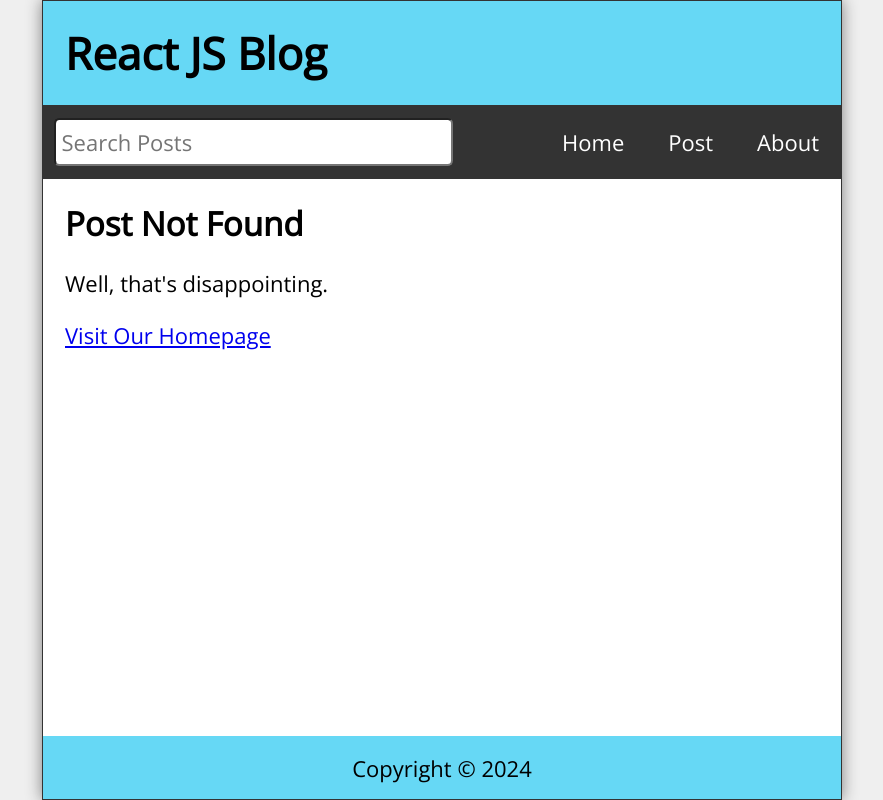
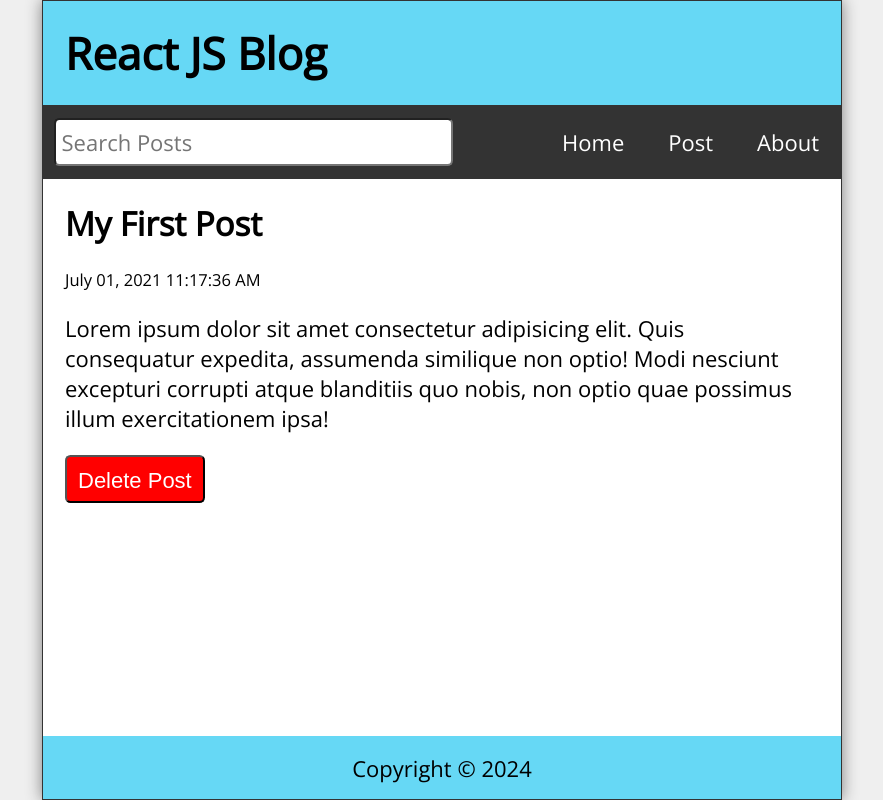
Before and after one commit to ktopchiev/react-js-blog, a React (Create React App) app: page /post/1 in a window 1280 px wide. Before the commit this address had no page. Shown: the whole page, without its empty margins (198-1081 px from the left). Built offline with nearby package versions, Linux system fonts and the light colour scheme; data requests are answered from the project's data file.

Commit message:
added axios api file posts and refactor fetching data

```diff
--- a/src/App.js
+++ b/src/App.js
@@ -10,6 +10,7 @@ import Missing from "./Missing";
 import { Routes, Route, useNavigate } from "react-router-dom";
 import { useState, useEffect } from "react";
 import { format } from 'date-fns';
+import api from "./api/posts";
 
 
 function App() {
@@ -25,12 +26,30 @@ function App() {
     const navigate = useNavigate();
 
     useEffect(() => {
+        const fetchPosts = async () => {
+            try {
+                const response = await api.get('/posts');
+                setPosts(response.data);
+            } catch (error) {
+                if (error.response) {
+                    console.log(error.response.data);
+                    console.log(error.response.status);
+                    console.log(error.response.headers);
+                } else {
+                    console.log(`Error: ${error.message}`);
+                }
+            }
+        }
+        fetchPosts();
+    }, [])
+
+    useEffect(() => {
         const filteredResults = posts.filter(post =>
             ((post.body).toLowerCase()).includes(search.toLowerCase())
             || ((post.title).toLowerCase()).includes(search.toLowerCase()));
 
-            setSearchResult(filteredResults.reverse());
-    },[posts, search])
+        setSearchResult(filteredResults.reverse());
+    }, [posts, search])
 
     const handleSubmit = (e) => {
         e.preventDefault();
--- a/src/Nav.js
+++ b/src/Nav.js
@@ -4,7 +4,7 @@ import { Link } from 'react-router-dom';
 const Nav = ({ search, setSearch }) => {
     return (
         <nav className='Nav'>
-            <from className="searchForm" onSubmit={(e) => e.preventDefault()}>
+            <form className="searchForm" onSubmit={(e) => e.preventDefault()}>
                 <label htmlFor="search">Search posts</label>
                 <input
                     id="search"
@@ -13,7 +13,7 @@ const Nav = ({ search, setSearch }) => {
                     value={search}
                     onChange={(e) => setSearch(e.target.value)}
                 />
-            </from>
+            </form>
             <ul>
                 <li><Link to="/">Home</Link></li>
                 <li><Link to="/post">Post</Link></li>
--- /dev/null
+++ b/src/api/posts.js
@@ -0,0 +1,5 @@
+import axios from 'axios';
+
+export default axios.create({
+    baseURL: 'http://localhost:3500'
+});
```
Also changed, not shown: public/manifest.json.
